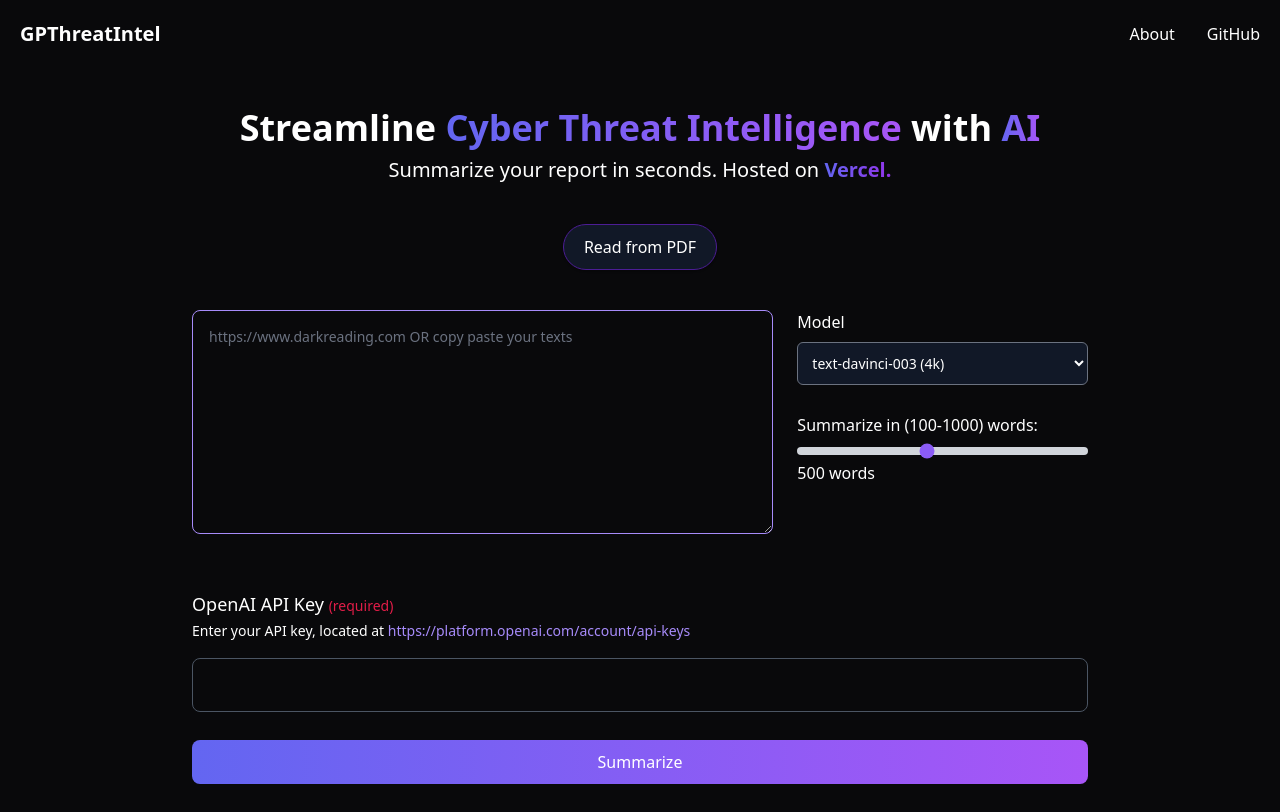
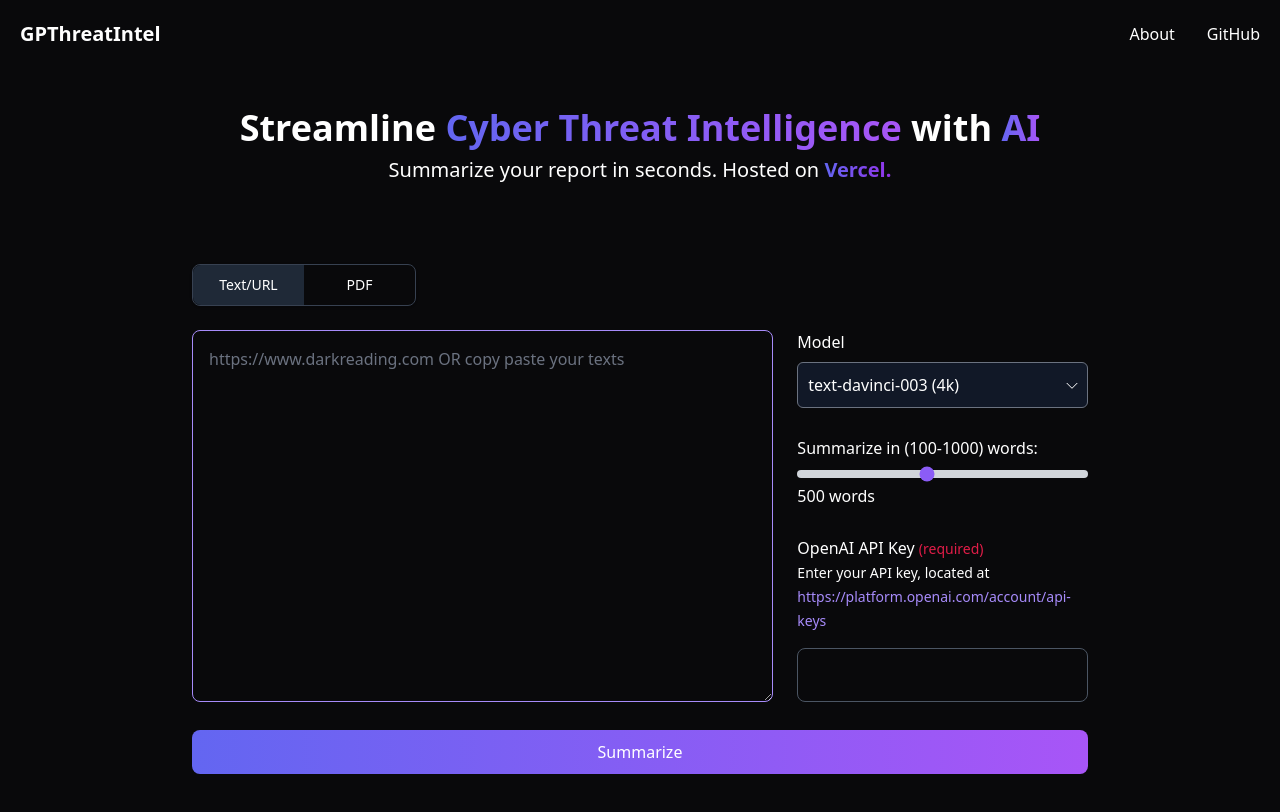
Before and after one commit to nitroz3us/GPThreatIntel-Summarizer, a FastAPI app: page / in a window 1280 px wide. After the commit the page ends 774 px from the top, so only its background shows below. Run offline with FastAPI, Linux system fonts and the light colour scheme; some libraries are stand-ins or nearby versions.

Commit message:
changed styling, added tabs

```diff
--- a/src/static/main.js
+++ b/src/static/main.js
@@ -1,29 +1,45 @@
-function toggleUI() {
+let activeTab = "text-url-tab";
+
+function toggleUI(tabId) {
   const dragDropDiv = document.getElementById("dragDropUI");
   const readFromTextAreaDiv = document.getElementById("readFromTextArea");
   const dragDropInput = document.getElementById("dragDropInput");
-    const toggleBtn = document.querySelector(".toggleBtn");
 
-    if (dragDropDiv.style.display === "none") {
+  // If clicking on the same tab, do nothing
+  if (activeTab === tabId) {
+    return;
+  }
+
+  // Remove the "bg-gray-800" class from the previous active tab
+  const previousActiveTab = document.getElementById(activeTab);
+  previousActiveTab.classList.remove("bg-gray-800");
+
+  // Add the "bg-gray-800" class to the clicked tab (PDF tab)
+  const clickedTab = document.getElementById(tabId);
+  clickedTab.classList.add("bg-gray-800");
+
+  // Update the activeTab variable
+  activeTab = tabId;
+
+  // Reset the styles when the "PDF" tab is clicked
+  if (tabId === "pdf-tab") {
     // Show & Enable the dragDropDiv div
     dragDropDiv.style.display = "block";
     dragDropInput.removeAttribute("disabled");
     // Disable readFromTextAreaDiv
     readFromTextAreaDiv.setAttribute("disabled", "");
-      //
     readFromTextAreaDiv.style.display = "none";
-      toggleBtn.textContent = "Read from Text/URL";
-      // disable read from text area
   } else {
     // Hide & Disable the dragDropUI div
     dragDropDiv.style.display = "none";
     dragDropInput.setAttribute("disabled", "");
-      // enable read from text area
+    // Enable read from text area
     readFromTextAreaDiv.removeAttribute("disabled");
     readFromTextAreaDiv.style.display = "block";
-      toggleBtn.textContent = "Read from PDF";
   }
 }
+
+
 
 document.addEventListener("DOMContentLoaded", (event) => {
     document
--- a/src/templates/index.html
+++ b/src/templates/index.html
@@ -11,7 +11,7 @@
 <html class="bg-zinc-950 text-white font-sans">
   <head>
     <meta charset="UTF-8" />
-    <meta name="viewport" content="width=device-width, initial-scale=1.0">
+    <meta name="viewport" content="width=device-width, initial-scale=1.0" />
     <title>GPThreat Intel Summarizer</title>
     <script src="https://cdn.tailwindcss.com"></script>
     <script type="text/javascript" src="/static/main.js"></script>
@@ -25,10 +25,10 @@
     <link rel="icon" href="/static/favicon.ico" />
     <link rel="stylesheet" href="{{ url_for('static', path='/main.css') }}" />
   </head>
-  <body>
+  <body class="max-w-screen-2xl">
     <!-- Navigation Header -->
     <div class="top_nav">
-      <nav class=" bg-zinc-950 border-gray-600">
+      <nav class="bg-zinc-950 border-gray-600">
         <div
           class="top-0 left-0 flex flex-row justify-between bg-darkest w-screen p-5"
         >
@@ -39,14 +39,14 @@
             >
           </a>
 
-          <div
-            class="items-center justify-between md:flex"
-          >
+          <div class="items-center justify-between md:flex">
             <ul
               class="flex flex-row pl-4 pr-0 py-4 md:p-0 font-medium md:flex-row md:space-x-8 md:mt-0 md:border-0 ml-auto"
             >
               <li>
                 <a
+                  href="https://github.com/nitroz3us/GPThreatIntel-Summarizer"
+                  target="_blank"
                   class="block py-2 pl-3 pr-4 text-gray-900 hover:text-violet-500 md:hover:bg-transparent md:p-0 md:hover:text-violet-300 text-white"
                   >About</a
                 >
@@ -93,7 +93,31 @@
           >
         </span>
       </div>
-      <div class="flex justify-center">
+
+      <div class="flex mt-20">
+        <ul class="text-sm font-medium text-center rounded-lg shadow flex text-gray-400 w-full md:w-3/12 border border-gray-700">
+          <!-- top left, bottom left -->
+          <li id="text-url-tab" class="flex-1 md:rounded-l-lg bg-gray-800" onclick="toggleUI('text-url-tab')">
+            <a
+              class="tab-item inline-block w-full p-2.5 md:rounded-l-lg focus:ring-4 focus:ring-blue-300 active focus:outline-none hover:bg-gray-700 border border-0 border-gray-500 text-white"
+              aria-current="page"
+              >Text/URL</a
+            >
+          </li>
+          <li id="pdf-tab" class="flex-1 md:rounded-r-lg" onclick="toggleUI('pdf-tab')">
+            <a
+              class="tab-item inline-block w-full p-2.5 md:rounded-r-lg focus:ring-4 focus:outline-none focus:ring-blue-300 text-white hover:bg-gray-700"
+              >PDF</a
+            >
+          </li>
+        </ul>
+      </div>
+
+
+
+
+
+      <!-- <div class="flex justify-center">
         <button
           type="button"
           class="toggleBtn mt-10 hover:scale-105 focus:scale-100 text-md border border-violet-900 rounded-3xl shadow hover:bg-gray-200 bg-gray-900 border-violet-700 hover:bg-gray-800 w-full sm:w-auto px-5 py-2.5 text-center"
@@ -101,30 +125,36 @@
         >
           Read from PDF
         </button>
-      </div>
+      </div> -->
 
       <form action="/" method="post" enctype="multipart/form-data" id="myForm">
-        <div class="flex flex-col md:flex-row justify-center mt-10 space-y-6 md:space-y-0 md:space-x-6">
-          <div class="w-full md:w-2/3 min-h-64 md:h-64">
+        <div
+          class="flex flex-col md:flex-row justify-center mt-6 space-y-6 md:space-y-0 md:space-x-6"
+        >
+          <div class="w-full md:w-2/3 min-h-64">
             <textarea
               type="text"
               name="data"
               id="readFromTextArea"
-              class="border border-violet-400 text-sm rounded-lg block w-full h-56 p-4 bg-zinc-950 placeholder-gray-500 text-white fade-in-down"
+              class="border border-violet-400 text-base rounded-lg block w-full h-56 md:h-full  p-4 bg-zinc-950 placeholder-gray-500 text-white fade-in-down"
               placeholder="https://www.darkreading.com OR copy paste your texts"
               value="{{ data }}"
               required
               pattern="https?://.+"
             ></textarea>
             <!-- DragDropUI -->
-            <div id="dragDropUI" class="bg-gray-900 rounded w-full fade-in-down" style="display: none;">
+            <div
+              id="dragDropUI"
+              class="bg-gray-900 rounded w-full h-full fade-in-down"
+              style="display: none"
+            >
               <div
                 x-data="dataFileDnD()"
-                class="relative flex flex-col p-4 text-gray-400 border border-violet-400 rounded-lg"
+                class="relative flex flex-col p-4 h-full text-gray-400 border border-violet-400 rounded-lg"
               >
                 <div
                   x-ref="dnd"
-                  class="relative flex flex-col text-gray-400 border border-gray-700 border-dashed rounded cursor-pointe p-7"
+                  class="relative flex flex-col items-center text-gray-400 h-full border border-gray-700 border-dashed rounded cursor-pointe p-7"
                 >
                   <input
                     accept=".pdf"
@@ -249,20 +279,49 @@
             </div>
           </div>
           <div class="w-full md:w-1/3">
-            <div class="">
-              <label for="model" class="text-sm md:text-base font-medium text-white">Model</label>
-              <select id="model" name="model" class="bg-gray-900 mt-2 border border-gray-500 text-white text-sm rounded-md w-full p-2.5">
+            <div class="relative mb-7">
+              <label
+                for="model"
+                class="text-base md:text-base font-medium text-white"
+                >Model</label
+              >
+              <select
+                id="model"
+                name="model"
+                class="bg-gray-900 mt-2 border border-gray-500 text-white text-base rounded-md w-full p-2.5 cursor-pointer appearance-none"
+              >
                 <option value="text-davinci-003">text-davinci-003 (4k)</option>
                 <option value="gpt-3.5-turbo">GPT3.5 (turbo-4k)</option>
                 <option value="gpt-3.5-turbo-16k">GPT3.5 (turbo-16k)</option>
                 <option value="gpt-4">GPT4 (8k)</option>
                 <option value="gpt-4-32k">GPT4 (32k)</option>
               </select>
+              <!-- Custom SVG chevron-down -->
+              <span
+                class="absolute inset-y-0 right-2 flex items-center justify-center pointer-events-none"
+              >
+                <svg
+                  xmlns="http://www.w3.org/2000/svg"
+                  fill="none"
+                  viewBox="0 0 24 24"
+                  stroke-width="1.5"
+                  stroke="currentColor"
+                  class="w-4 h-4"
+                  style="transform: translateY(105%)"
+                >
+                  <path
+                    stroke-linecap="round"
+                    stroke-linejoin="round"
+                    d="M19.5 8.25l-7.5 7.5-7.5-7.5"
+                  />
+                </svg>
+              </span>
             </div>
-            <div class="w-full mt-7">
+
+            <div class="w-full mt-7 mb-7">
               <label
                 for="steps-range"
-                class="text-sm md:text-base text-white font-medium"
+                class="text-base md:text-base text-white font-medium"
                 for="word_count"
                 >Summarize in (100-1000) words:
               </label>
@@ -282,12 +341,12 @@
                 class="text-sm md:text-base font-medium text-white sm:text-sm"
                 >500</label
               >
-              <label for="" class="text-sm md:text-base font-medium">words</label>
-            </div>
-          </div>
+              <label for="" class="text-sm md:text-base font-medium"
+                >words</label
+              >
             </div>
             <div class="w-full">
-          <div class="text-base md:text-lg mt-6">
+              <div class="text-base md:text-base mt-6">
                 <label for="openAIKey" class="font-medium">OpenAI API Key <span class="text-sm text-rose-600">(required)</span></label>
               </div>
               <label for="openAIKey" class="text-xs md:text-sm">Enter your API key, located at <a href="https://platform.openai.com/account/api-keys" target="_blank" class="text-violet-400">https://platform.openai.com/account/api-keys</a></label>
@@ -301,6 +360,9 @@
               required
             ></input>
             </div>
+          </div>
+        </div>
+
         <div class="w-full mt-7 mb-7">
           <button
             type="submit"
@@ -309,26 +371,50 @@
           >
             Summarize
           </button>
-          <button disabled type="button" id="processingBtn" class="text-white bg-gray-800 font-medium rounded-lg text-base px-5 py-2.5 text-center mr-2 inline-flex items-center justify-center w-full" style="display: none;">
-            <svg aria-hidden="true" role="status" class="inline w-4 h-4 mr-3 text-white animate-spin" viewBox="0 0 100 101" fill="none" xmlns="http://www.w3.org/2000/svg">
-              <path d="M100 50.5908C100 78.2051 77.6142 100.591 50 100.591C22.3858 100.591 0 78.2051 0 50.5908C0 22.9766 22.3858 0.59082 50 0.59082C77.6142 0.59082 100 22.9766 100 50.5908ZM9.08144 50.5908C9.08144 73.1895 27.4013 91.5094 50 91.5094C72.5987 91.5094 90.9186 73.1895 90.9186 50.5908C90.9186 27.9921 72.5987 9.67226 50 9.67226C27.4013 9.67226 9.08144 27.9921 9.08144 50.5908Z" fill="#E5E7EB"/>
-              <path d="M93.9676 39.0409C96.393 38.4038 97.8624 35.9116 97.0079 33.5539C95.2932 28.8227 92.871 24.3692 89.8167 20.348C85.8452 15.1192 80.8826 10.7238 75.2124 7.41289C69.5422 4.10194 63.2754 1.94025 56.7698 1.05124C51.7666 0.367541 46.6976 0.446843 41.7345 1.27873C39.2613 1.69328 37.813 4.19778 38.4501 6.62326C39.0873 9.04874 41.5694 10.4717 44.0505 10.1071C47.8511 9.54855 51.7191 9.52689 55.5402 10.0491C60.8642 10.7766 65.9928 12.5457 70.6331 15.2552C75.2735 17.9648 79.3347 21.5619 82.5849 25.841C84.9175 28.9121 86.7997 32.2913 88.1811 35.8758C89.083 38.2158 91.5421 39.6781 93.9676 39.0409Z" fill="currentColor"/>
+          <button
+            disabled
+            type="button"
+            id="processingBtn"
+            class="text-white bg-gray-800 font-medium rounded-lg text-base px-5 py-2.5 text-center mr-2 inline-flex items-center justify-center w-full"
+            style="display: none"
+          >
+            <svg
+              aria-hidden="true"
+              role="status"
+              class="inline w-4 h-4 mr-3 text-white animate-spin"
+              viewBox="0 0 100 101"
+              fill="none"
+              xmlns="http://www.w3.org/2000/svg"
+            >
+              <path
+                d="M100 50.5908C100 78.2051 77.6142 100.591 50 100.591C22.3858 100.591 0 78.2051 0 50.5908C0 22.9766 22.3858 0.59082 50 0.59082C77.6142 0.59082 100 22.9766 100 50.5908ZM9.08144 50.5908C9.08144 73.1895 27.4013 91.5094 50 91.5094C72.5987 91.5094 90.9186 73.1895 90.9186 50.5908C90.9186 27.9921 72.5987 9.67226 50 9.67226C27.4013 9.67226 9.08144 27.9921 9.08144 50.5908Z"
+                fill="#E5E7EB"
+              />
+              <path
+                d="M93.9676 39.0409C96.393 38.4038 97.8624 35.9116 97.0079 33.5539C95.2932 28.8227 92.871 24.3692 89.8167 20.348C85.8452 15.1192 80.8826 10.7238 75.2124 7.41289C69.5422 4.10194 63.2754 1.94025 56.7698 1.05124C51.7666 0.367541 46.6976 0.446843 41.7345 1.27873C39.2613 1.69328 37.813 4.19778 38.4501 6.62326C39.0873 9.04874 41.5694 10.4717 44.0505 10.1071C47.8511 9.54855 51.7191 9.52689 55.5402 10.0491C60.8642 10.7766 65.9928 12.5457 70.6331 15.2552C75.2735 17.9648 79.3347 21.5619 82.5849 25.841C84.9175 28.9121 86.7997 32.2913 88.1811 35.8758C89.083 38.2158 91.5421 39.6781 93.9676 39.0409Z"
+                fill="currentColor"
+              />
             </svg>
             Processing...
           </button>
         </div>
       </form>
-      <div id="result-card" class="mt-6" style="display: none;">
-        <div class="w-full rounded-md bg-gradient-to-r from-indigo-500 to-purple-500 p-1">
+      <div id="result-card" class="mt-6" style="display: none">
+        <div
+          class="w-full rounded-md bg-gradient-to-r from-indigo-500 to-purple-500 p-1"
+        >
           <div class="items-center justify-center bg-gray-800 back">
             <a class="p-6 text-white">
-              <div class="result-body markdown px-6" id="result-body" onclick="copyClipboard()" style="position: relative;"></div>
+              <div
+                class="result-body markdown px-12"
+                id="result-body"
+                onclick="copyClipboard()"
+                style="position: relative"
+              ></div>
             </a>
           </div>
         </div>
       </div>
-
-
     </div>
     <script type="text/javascript">
       toastInit();
```
Lines whose indentation alone changed are shown as unchanged.
